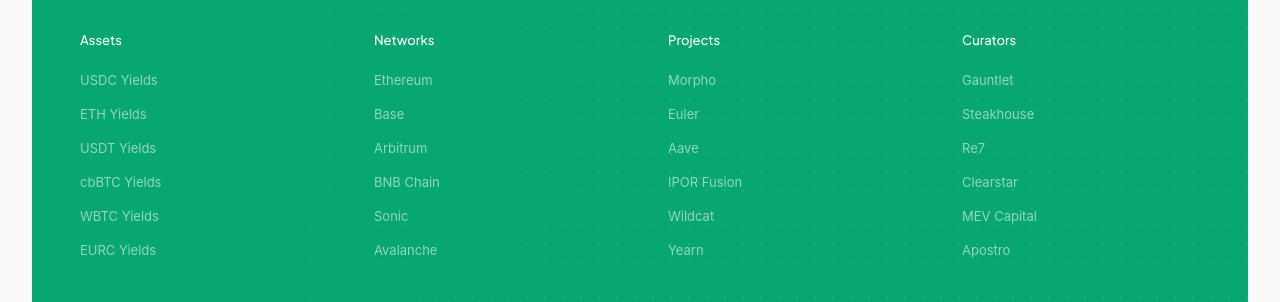
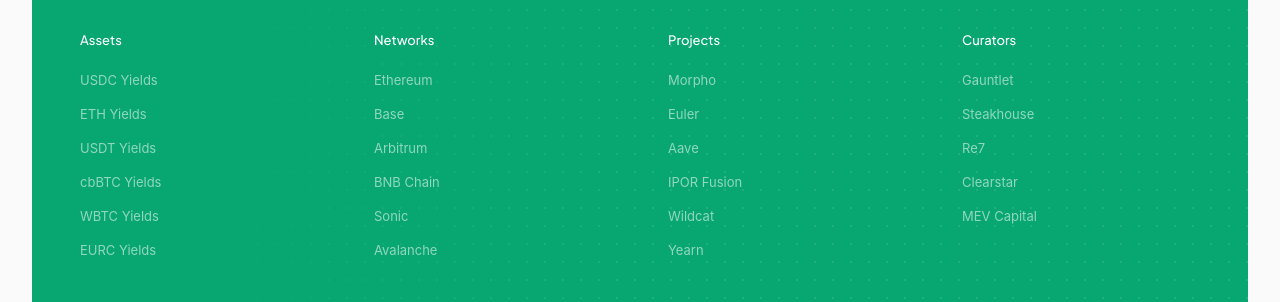
Before and after one commit to maderaz/earnbasepro, a Next.js app: page / in a window 1280 px wide. Shown: the part 1073-1375 px from the top of the page. Built offline with nearby package versions, Linux system fonts and the light colour scheme; no server answers.

Commit message:
fix: remove Apostro from curator footer and nav menu

```diff
--- a/app/components/Layout.tsx
+++ b/app/components/Layout.tsx
@@ -174,7 +174,7 @@ export function Layout({ children }: { children: React.ReactNode }) {
               <div>
                 <h4 className="text-[13px] font-medium text-white mb-4" style={{ fontFamily: "'Plus Jakarta Sans', sans-serif" }}>Curators</h4>
                 <ul className="space-y-2.5">
-                  {[{ label: 'Gauntlet', slug: 'gauntlet' }, { label: 'Steakhouse', slug: 'steakhouse' }, { label: 'Re7', slug: 're7' }, { label: 'Clearstar', slug: 'clearstar' }, { label: 'MEV Capital', slug: 'mev-capital' }, { label: 'Apostro', slug: 'apostro' }].map(c => (
+                  {[{ label: 'Gauntlet', slug: 'gauntlet' }, { label: 'Steakhouse', slug: 'steakhouse' }, { label: 'Re7', slug: 're7' }, { label: 'Clearstar', slug: 'clearstar' }, { label: 'MEV Capital', slug: 'mev-capital' }].map(c => (
                     <li key={c.slug}><Link href={`/curator/${c.slug}`} className="text-[13px] text-white/55 hover:text-white transition-colors">{c.label}</Link></li>
                   ))}
                 </ul>
--- a/src/app/components/LayoutTopNav.tsx
+++ b/src/app/components/LayoutTopNav.tsx
@@ -180,7 +180,6 @@ export const LayoutTopNav: React.FC<LayoutTopNavProps> = ({
                     { label: 'Re7', slug: 're7' },
                     { label: 'Clearstar', slug: 'clearstar' },
                     { label: 'MEV Capital', slug: 'mev-capital' },
-                    { label: 'Apostro', slug: 'apostro' },
                   ].map(c => (
                     <li key={c.slug}>
                       <Link to={`/curator/${c.slug}`} className="text-[13px] text-white/55 hover:text-white transition-colors">
```
